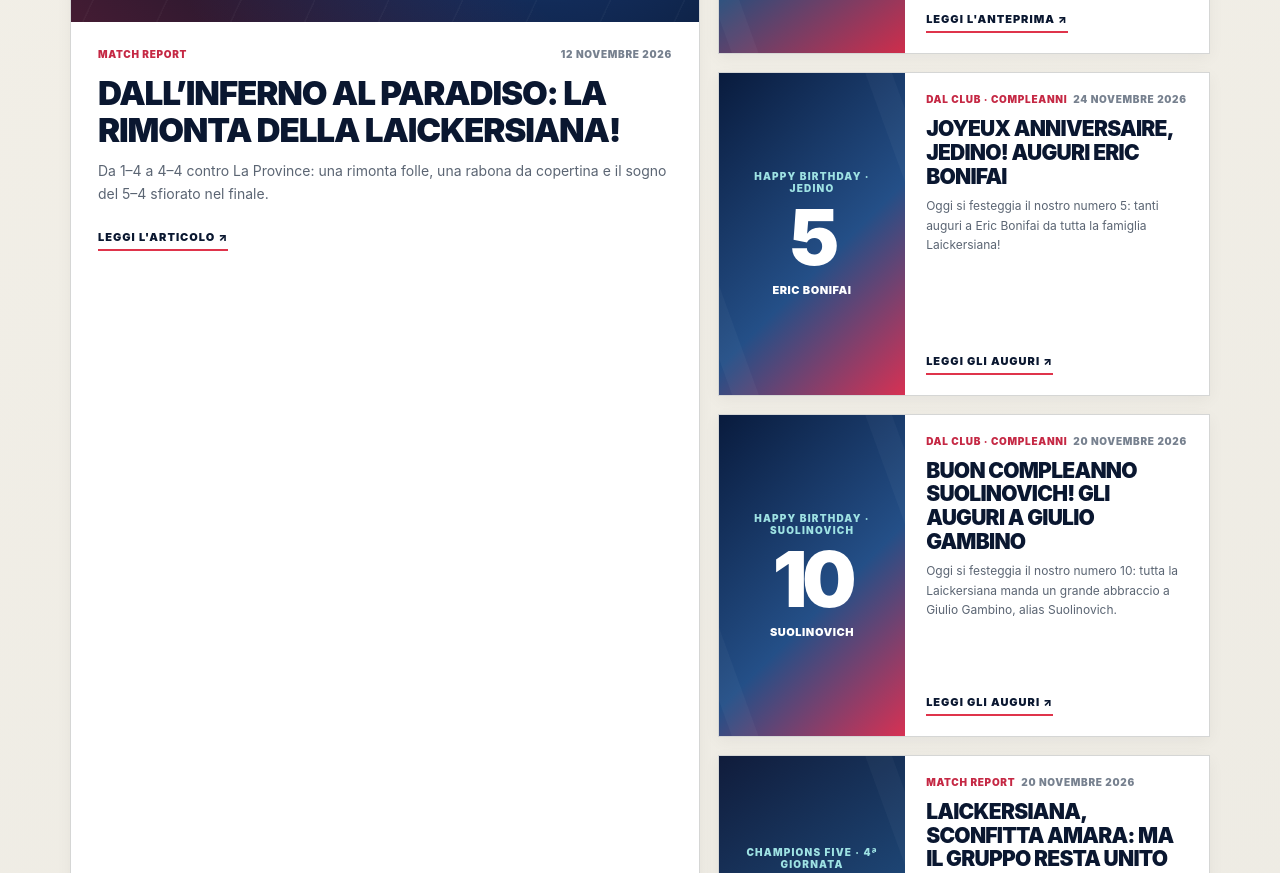
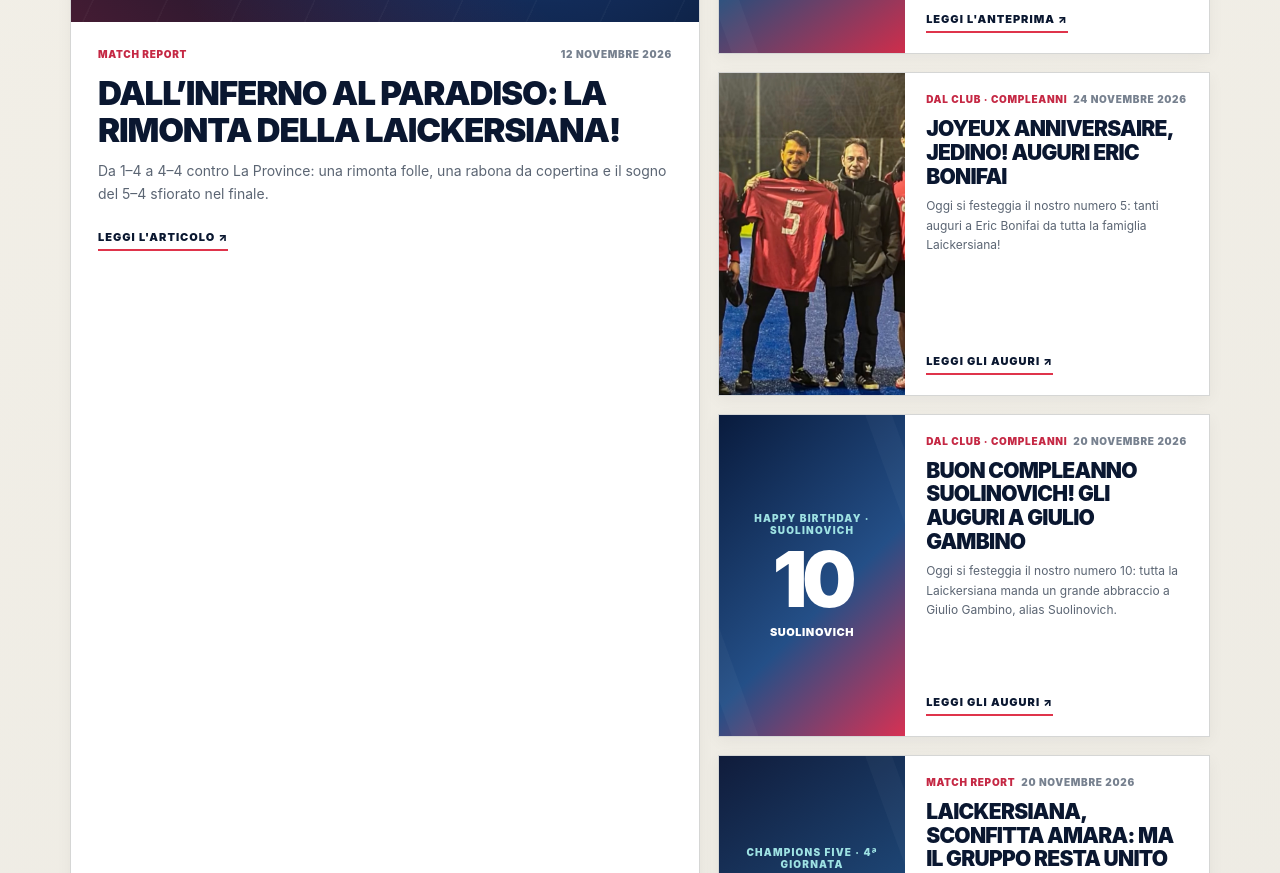
Before and after one commit to laickersianacalcio/laickersianacalcio.github.io, a plain HTML site: page index.html in a window 1280 px wide. Shown: the part 1399-2272 px from the top of the page. Drawn offline with Linux system fonts and the light colour scheme.

Commit message:
Add original Jedino and Jedi birthday photo

```diff
--- a/index.html
+++ b/index.html
@@ -52,7 +52,7 @@
 <div class="news-side">
 <article aria-label="Leggi le ultime novità in vista della prossima partita" class="news-card news-small" data-category="match" data-story="verso-prossima-gara-2311" role="button" tabindex="0"><div class="small-art" style="background:linear-gradient(145deg,#0b1832,#234e7d 58%,#cf2d4b)"><span class="small-art-label">CHAMPIONS FIVE · VERSO IL MATCH</span><strong>?</strong><small>SKY · JOY · IL MAGO</small></div><div class="news-copy"><div class="news-meta"><span class="news-category">PREPARTITA · INDISCREZIONI</span><time datetime="2026-11-23">23 NOVEMBRE 2026</time></div><h3>LAICKERSIANA, VERSO LA PROSSIMA SFIDA: SKY O JOY TRA I PALI? IL MAGO CERCA IL RISCATTO</h3><p>Possibile turno di riposo per Sky e chance per Gioacchino “Joy” Barile. Rosa quasi confermata, senza Finotti: per il Mago una partita da cui ripartire.</p><span class="news-read">LEGGI L'ANTEPRIMA <span aria-hidden="true">↗</span></span></div></article>
 
-<article aria-label="Leggi gli auguri a Eric Bonifai" class="news-card news-small" data-category="club" data-story="compleanno-eric" role="button" tabindex="0"><div class="small-art" style="background:linear-gradient(135deg,#091b3d,#244f87 58%,#d73153)"><span class="small-art-label">HAPPY BIRTHDAY · JEDINO</span><strong>5</strong><small>ERIC BONIFAI</small></div><div class="news-copy"><div class="news-meta"><span class="news-category">DAL CLUB · COMPLEANNI</span><time datetime="2026-11-24">24 NOVEMBRE 2026</time></div><h3>JOYEUX ANNIVERSAIRE, JEDINO! AUGURI ERIC BONIFAI</h3><p>Oggi si festeggia il nostro numero 5: tanti auguri a Eric Bonifai da tutta la famiglia Laickersiana!</p><span class="news-read">LEGGI GLI AUGURI ↗</span></div></article>
+<article aria-label="Leggi gli auguri a Eric Bonifai" class="news-card news-small" data-category="club" data-story="compleanno-eric" role="button" tabindex="0"><div class="small-art" style="padding:0;min-height:240px"><img src="IMG_7516.jpeg" alt="Lo Jedino con lo Jedi" style="width:100%;height:100%;position:absolute;inset:0;object-fit:cover;object-position:center 38%"></div><div class="news-copy"><div class="news-meta"><span class="news-category">DAL CLUB · COMPLEANNI</span><time datetime="2026-11-24">24 NOVEMBRE 2026</time></div><h3>JOYEUX ANNIVERSAIRE, JEDINO! AUGURI ERIC BONIFAI</h3><p>Oggi si festeggia il nostro numero 5: tanti auguri a Eric Bonifai da tutta la famiglia Laickersiana!</p><span class="news-read">LEGGI GLI AUGURI ↗</span></div></article>
 <article aria-label="Leggi gli auguri di compleanno a Giulio Gambino" class="news-card news-small" data-category="club" data-story="compleanno-suolinovich" role="button" tabindex="0"><div class="small-art" style="background:linear-gradient(135deg,#091b3d,#244f87 58%,#d73153)"><span class="small-art-label">HAPPY BIRTHDAY · SUOLINOVICH</span><strong>10</strong><small>SUOLINOVICH</small></div><div class="news-copy"><div class="news-meta"><span class="news-category">DAL CLUB · COMPLEANNI</span><time datetime="2026-11-20">20 NOVEMBRE 2026</time></div><h3>BUON COMPLEANNO SUOLINOVICH! GLI AUGURI A GIULIO GAMBINO</h3><p>Oggi si festeggia il nostro numero 10: tutta la Laickersiana manda un grande abbraccio a Giulio Gambino, alias Suolinovich.</p><span class="news-read">LEGGI GLI AUGURI <span aria-hidden="true">↗</span></span></div></article>
 
 <article aria-label="Leggi il resoconto di Laickersiana contro SCA Uliveto" class="news-card news-small" data-category="match" data-story="uliveto-report" role="button" tabindex="0"><div class="small-art" style="background:linear-gradient(145deg,#101c3b,#1e4777 58%,#ce304e)"><span class="small-art-label">CHAMPIONS FIVE · 4ª GIORNATA</span><strong>3:4</strong><small>LAICKERSIANA · SCA ULIVETO</small></div><div class="news-copy"><div class="news-meta"><span class="news-category">MATCH REPORT</span><time datetime="2026-11-19">20 NOVEMBRE 2026</time></div><h3>LAICKERSIANA, SCONFITTA AMARA: MA IL GRUPPO RESTA UNITO</h3><p>Bonifai, Finotti e Todesco a segno. Dopo un buon primo tempo, il 3–4 lascia rimpianti: la risposta più bella arriva dallo spogliatoio.</p><span class="news-read">LEGGI L'ARTICOLO <span aria-hidden="true">↗</span></span></div></article>
@@ -103,7 +103,7 @@ const laickersNews={
  sky:{category:'DAL CLUB · PORTIERI',date:'12 NOVEMBRE 2026',title:'WELCOME BACK, SKY: DALL’INGHILTERRA AI PALI LAICKERSIANI',paragraphs:['Federico Schepis, per tutti Sky, è tornato dall’Inghilterra per sposare ancora una volta la causa della Laickersiana.','Portiere d’altri tempi, ama difendere i pali alla vecchia maniera: tuffi, rilanci e una presenza che nello spogliatoio non passa inosservata.','Il suo ritorno è stato tra le novità della sfida con La Province. Bentornato, Sky!']}
 };
 const laickersDialog=document.getElementById('news-dialog');
-function openLaickersStory(id){const story=laickersNews[id];if(!story)return;document.getElementById('news-dialog-category').textContent=story.category;document.getElementById('news-dialog-title').textContent=story.title;document.getElementById('news-dialog-date').textContent=story.date;const body=document.getElementById('news-dialog-body');body.replaceChildren();story.paragraphs.forEach(t=>{const p=document.createElement('p');p.textContent=t;body.append(p)});if(typeof laickersDialog.showModal==='function')laickersDialog.showModal();else laickersDialog.setAttribute('open','')}
+function openLaickersStory(id){const story=laickersNews[id];if(!story)return;document.getElementById('news-dialog-category').textContent=story.category;document.getElementById('news-dialog-title').textContent=story.title;document.getElementById('news-dialog-date').textContent=story.date;const body=document.getElementById('news-dialog-body');body.replaceChildren();if(id==='compleanno-eric'){const f=document.createElement('figure');f.style.margin='0 0 24px';const img=document.createElement('img');img.src='IMG_7516.jpeg';img.alt='Lo Jedino con lo Jedi';img.style.cssText='width:100%;max-height:620px;object-fit:contain;display:block;background:#081329';const cap=document.createElement('figcaption');cap.textContent='Lo Jedino con lo Jedi ❤️💙';cap.style.cssText='text-align:center;font-weight:800;margin-top:10px';f.append(img,cap);body.append(f)}story.paragraphs.forEach(t=>{const p=document.createElement('p');p.textContent=t;body.append(p)});if(typeof laickersDialog.showModal==='function')laickersDialog.showModal();else laickersDialog.setAttribute('open','')}
 document.querySelectorAll('.news-card[data-story]').forEach(card=>{card.addEventListener('click',()=>openLaickersStory(card.dataset.story));card.addEventListener('keydown',e=>{if(e.key==='Enter'||e.key===' '){e.preventDefault();openLaickersStory(card.dataset.story)}})});
 document.querySelector('.dialog-close').addEventListener('click',()=>laickersDialog.close());laickersDialog.addEventListener('click',e=>{if(e.target===laickersDialog)laickersDialog.close()});
 document.querySelectorAll('.news-filter').forEach(btn=>btn.addEventListener('click',()=>{document.querySelectorAll('.news-filter').forEach(b=>b.classList.toggle('active',b===btn));document.querySelectorAll('.news-card[data-category]').forEach(card=>{card.hidden=btn.dataset.filter!=='all'&&card.dataset.category!==btn.dataset.filter})}));
```
